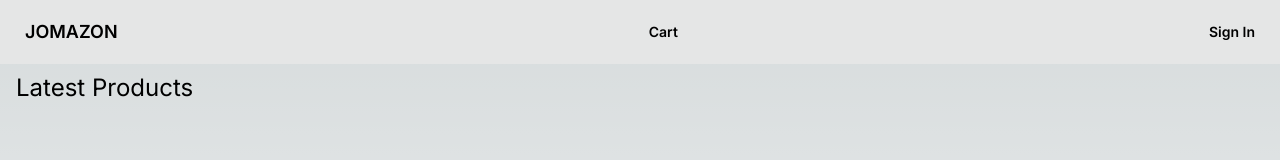
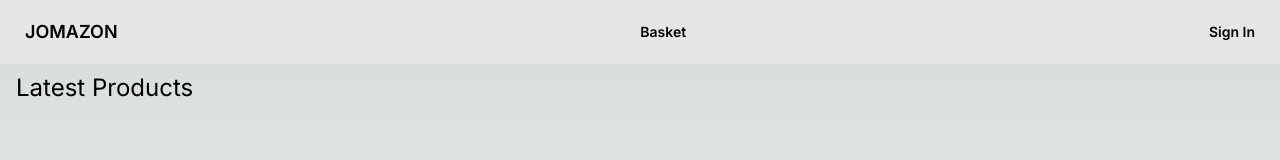
Before and after one commit to joeodx/Shopping, a Next.js app in the folder shopping/: page / in a window 1280 px wide. Shown: the top 160 px of the page. Built offline with nearby package versions, Linux system fonts and the light colour scheme.

Commit message:
addedBasket

```diff
--- a/shopping/app/components/header.tsx
+++ b/shopping/app/components/header.tsx
@@ -8,11 +8,10 @@ const Header = () => {
     <div className="navbar justify-between bg-base-300">
         <Link href="/" className='btn btn-ghost text-lg'>
             JOMAZON
-
         </Link>
         <ul className='flex'>
         <li>
-            <Link className="btn btn-ghost rouded-btn" href="/cart">Cart</Link>
+            <Link className="btn btn-ghost rouded-btn" href="/cart">Basket</Link>
         </li>
         </ul>
         <ul className='flex'>
```
